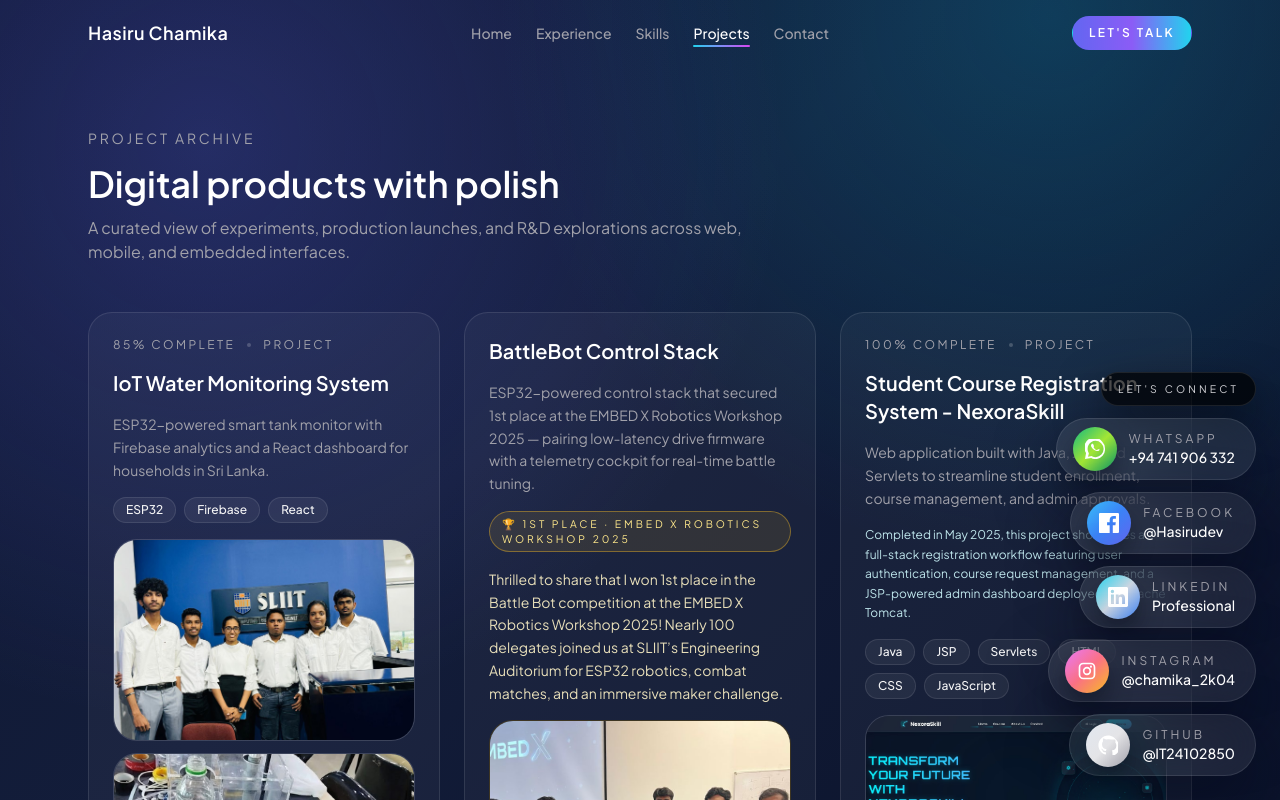
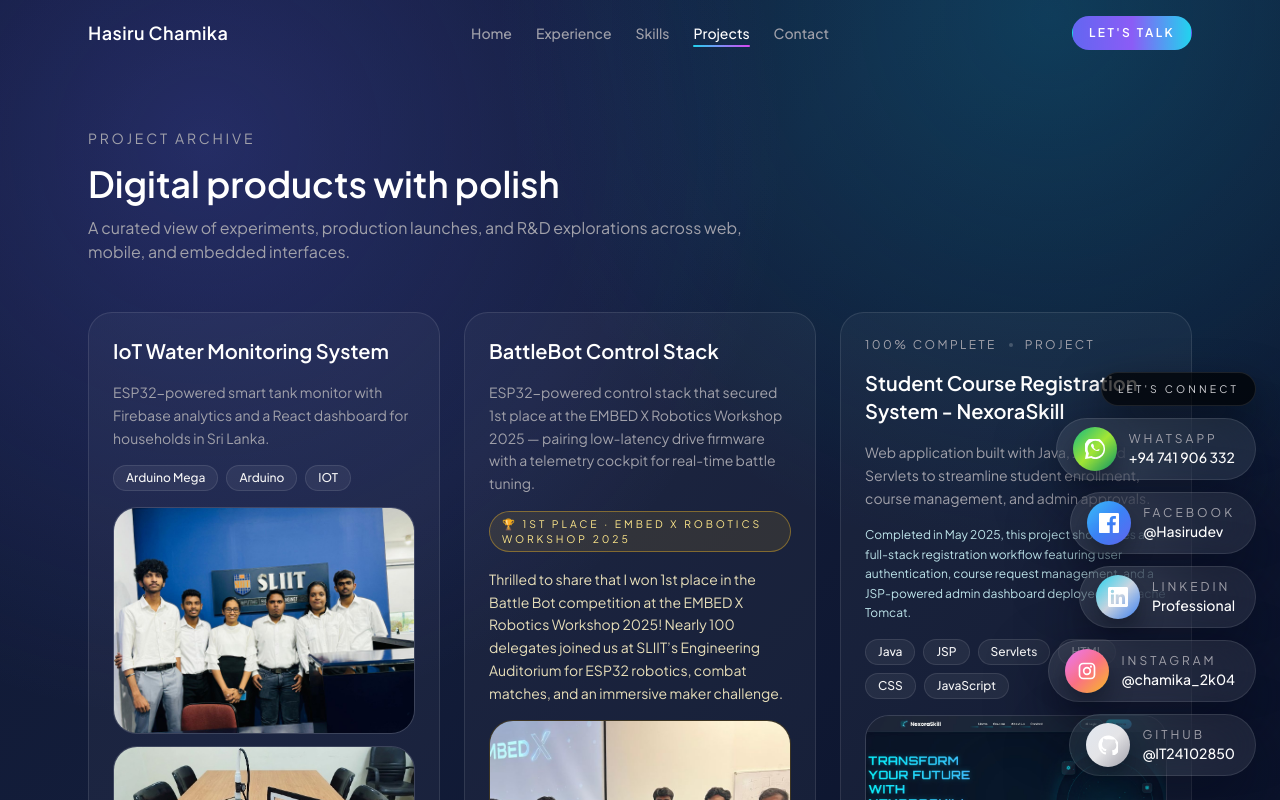
Before and after one commit to IT24102850/Portfolio, a Next.js app: page /projects in a window 1280 px wide. Shown: the top 800 px of the page. Built offline with nearby package versions, Linux system fonts and the light colour scheme.

Commit message:
Update IoT project tech stack and image handling
Replaced the tech stack for the IoT Water Monitoring System project in content.ts and updated image rendering in projects/page.tsx to use fixed dimensions and object-contain. Also updated the iot2.jpg project image.

```diff
--- a/app/projects/page.tsx
+++ b/app/projects/page.tsx
@@ -45,7 +45,7 @@ export default function ProjectsPage({ searchParams }: ProjectsPageProps) {
                   }`}
                 >
                   <div className="space-y-4">
-                    {!isBattleBot && (
+                    {!isBattleBot && typeof project.progress === 'number' && (
                       <div className="flex items-center gap-3 text-xs uppercase tracking-[0.2em] text-zinc-400">
                         <span>{project.progress}% complete</span>
                         <span className="h-1 w-1 rounded-full bg-white/20" />
@@ -99,14 +99,15 @@ export default function ProjectsPage({ searchParams }: ProjectsPageProps) {
                             {gallery.map((image, index) => (
                               <div
                                 key={image.src}
-                                className="relative aspect-[3/2] overflow-hidden rounded-3xl border border-white/10 bg-white/5"
+                                className="relative overflow-hidden rounded-3xl border border-white/10 bg-white/5"
                               >
                                 <Image
                                   src={image.src}
                                   alt={image.alt}
-                                  fill
-                                  sizes="(max-width: 768px) 100vw, 50vw"
-                                  className="object-cover"
+                                  width={1280}
+                                  height={720}
+                                  sizes="100vw"
+                                  className="h-auto w-full object-contain"
                                   priority={isHighlighted && index === 0}
                                 />
                               </div>
@@ -161,7 +162,7 @@ export default function ProjectsPage({ searchParams }: ProjectsPageProps) {
                       </div>
                     )}
                   </div>
-                  {!isBattleBot && (
+                  {!isBattleBot && typeof project.progress === 'number' && (
                     <div className="mt-6">
                       <div className="h-2 w-full overflow-hidden rounded-full bg-white/10">
                         <div className="h-full rounded-full bg-gradient-to-r from-[#6366f1] via-[#8b5cf6] to-[#22d3ee]" style={{ width: `${project.progress}%` }} />
--- a/data/content.ts
+++ b/data/content.ts
@@ -14,8 +14,7 @@ export default {
     {
       title: "IoT Water Monitoring System",
       description: "ESP32-powered smart tank monitor with Firebase analytics and a React dashboard for households in Sri Lanka.",
-      tech: ["ESP32", "Firebase", "React"],
-      progress: 85,
+      tech: ["Arduino Mega", "Arduino", "IOT"],
       special: true,
       gallery: [
         { src: "/images/projects/iot1.jpg", alt: "IoT water monitoring dashboard" },
```
Also changed, not shown: public/images/projects/iot2.jpg.
